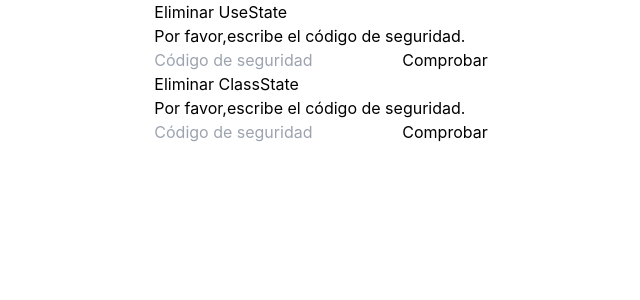
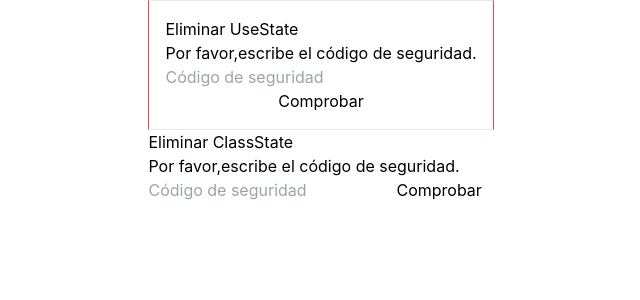
Before and after one commit to Alfred024/react_states, a Next.js app: page /UseState in a window 1280 px wide. Shown: the top 300 px of the page, without its empty margins (319-959 px from the left). Built offline with nearby package versions, Linux system fonts and the light colour scheme.

Commit message:
Added simulate validation

```diff
--- a/src/pages/UseState.js
+++ b/src/pages/UseState.js
@@ -1,27 +1,38 @@
 import React from "react";
 
+const SECURITY_CODE = 'lola';
+
 function UseState() {
+    const [typed, setTyped] = React.useState('');
     const [error, setError] = React.useState(false);
     const [loading, setLoading] = React.useState(false);
 
     React.useEffect(() =>{
+        setError(false);
         if(loading){
             setTimeout(() =>{
-                console.log('Loading...');
+                if(typed !== SECURITY_CODE){
+                    setError(true);
+                }
                 setLoading(false);
             }, 2000);
         }
     }, [loading])
 
     return(
-      <div>
+      <div className="flex flex-col justify-center border border-x-red-500 p-4">
         <h2>Eliminar UseState</h2>
         <p>Por favor,escribe el código de seguridad.</p>
 
         {error && (<p>Hay un error</p>)}
         {loading && (<p>Cargando...</p>)}
 
-        <input placeholder="Código de seguridad"/>
+        <input
+            placeholder="Código de seguridad"
+            onChange={(event) => {
+                setTyped(event.target.value);
+            }}/>
+
         <button
             onClick={()=>{setLoading((state) => !state)}}
         >Comprobar</button>
```
